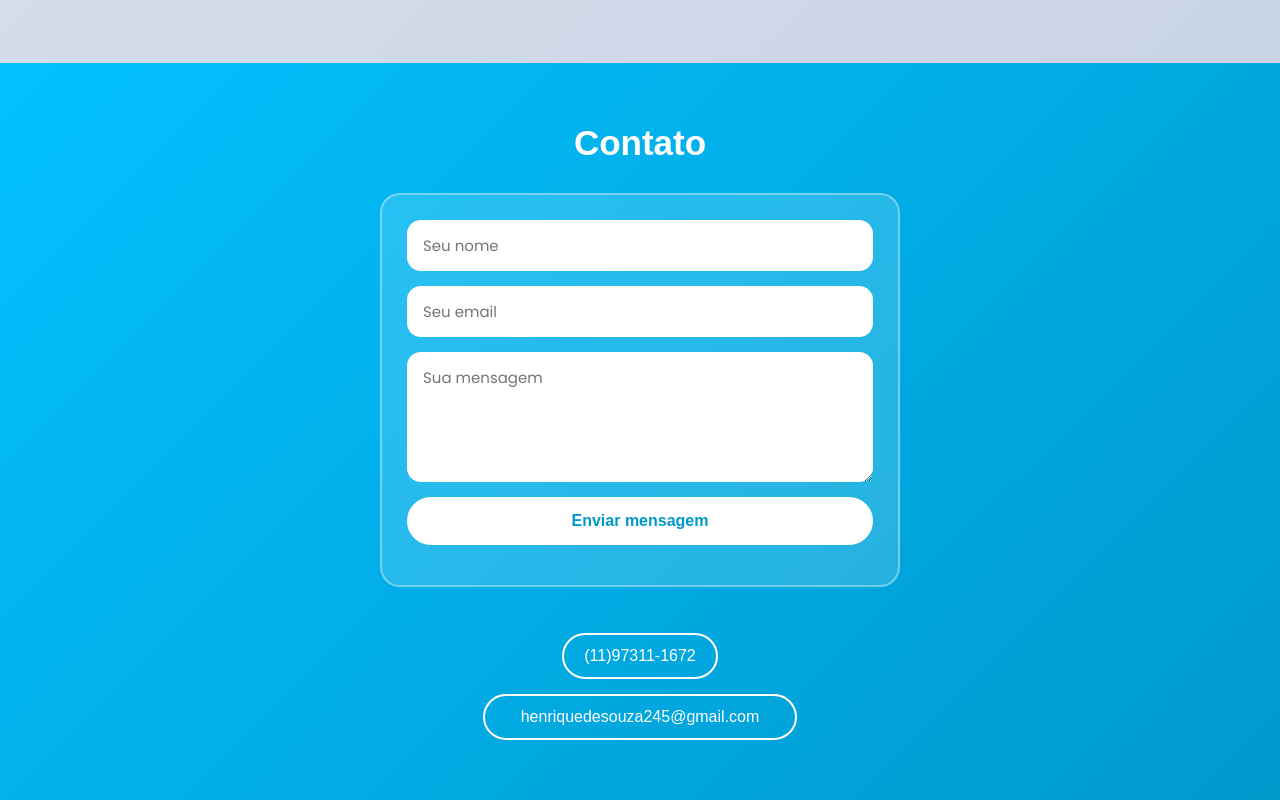
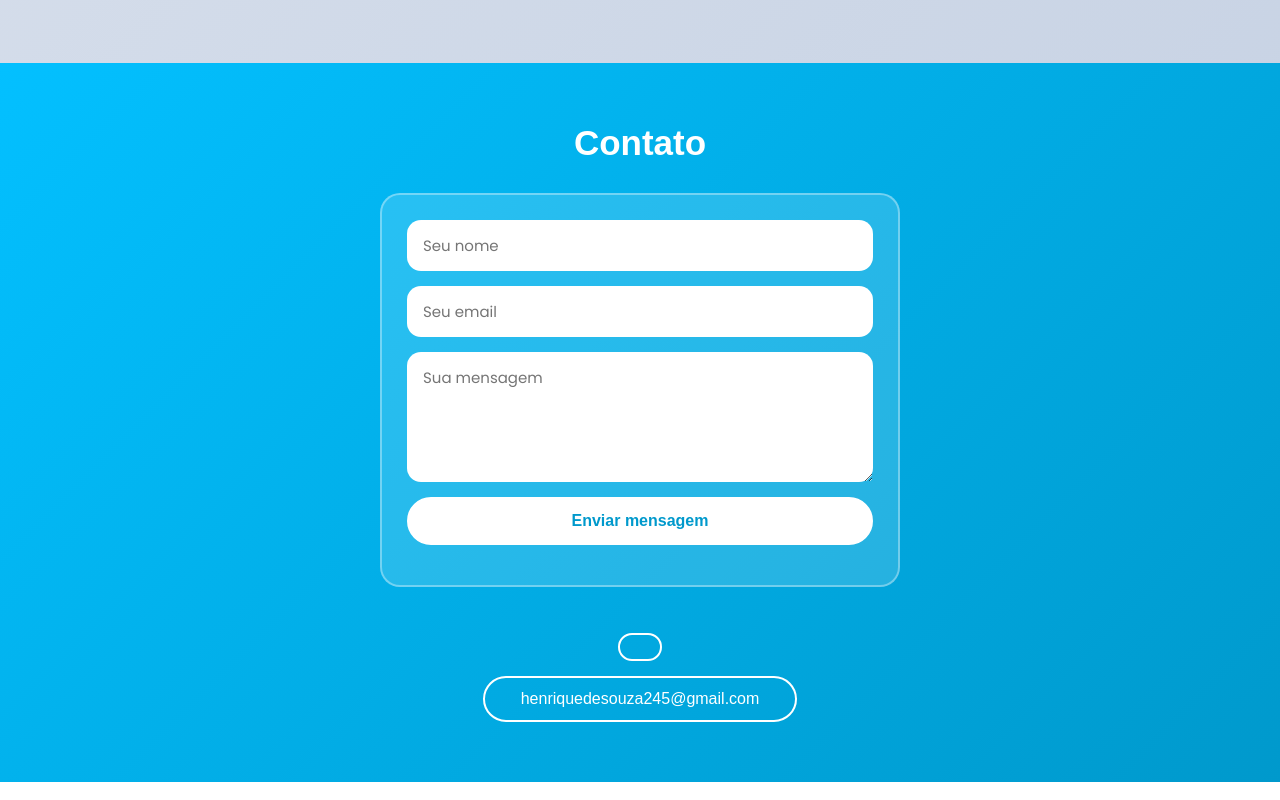
Before and after one commit to HenriqueFagundesS/portifolio-railway, a website: page index.html in a window 1280 px wide. Shown: the part 4129-4929 px from the top of the page. Drawn offline with Linux system fonts and the light colour scheme; a web font is replaced by a local one.

Commit message:
tirando o numero

```diff
--- a/index.html
+++ b/index.html
@@ -246,9 +246,9 @@
     </main>
 
     <script>
-        // FIX 3: Telefone montado via JS para dificultar scraping por bots simples
-        const partes = ['(11)', '97311', '-', '1672'];
-        document.getElementById('telefoneContato').textContent = partes.join('');
+
+
+
 
         // Utilitário: cria elemento de texto seguro (evita XSS)
         function criarElementoSeguro(tag, className, texto) {
```
